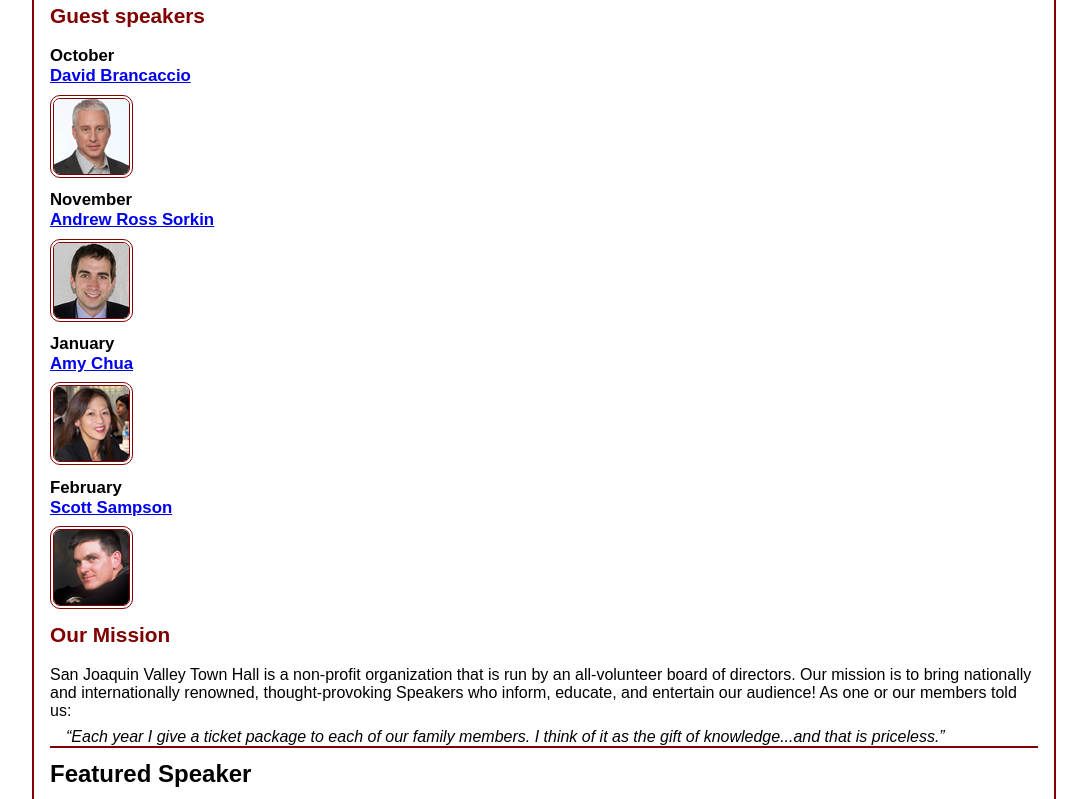
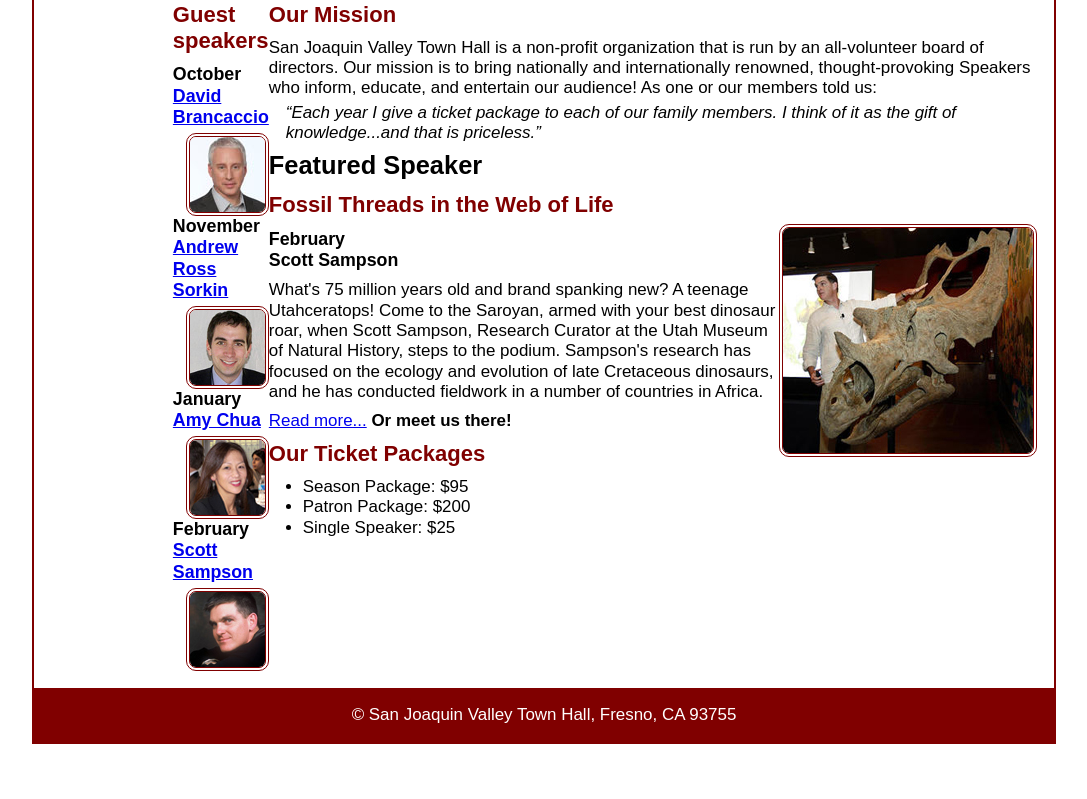
Before and after one commit to or84-cloud/A08, a plain HTML site: page index.html in a window 1280 px wide. Shown: the part 119-918 px from the top of the page, without its empty margins (96-1183 px from the left). After the commit the page ends 863 px from the top, so only its background shows below. Drawn offline with Linux system fonts and the light colour scheme.

Commit message:
Feature: Added flexbox into CSS, need to change the padding for better visibility

```diff
--- a/Styles/main.css
+++ b/Styles/main.css
@@ -14,8 +14,9 @@
 /* default styles */
 body {
 	font-family: Arial, Helvetica, sans-serif;
-    font-size: 100%;
-	width: 80%;
+    font-size: calc(90% + 0.2vw);
+    line-height: 1.2;
+	width: 80%; max-width: 1024px;
 	margin: auto;
 	border: 2px solid var(--accent-color);
 }
@@ -24,7 +25,7 @@
 	color: var(--accent-color);
 }
 h1, h2, h3, p, ul {
-	padding: .5em 0;
+	padding: .25em 0;
 }
 h1 {
 	font-size: 150%;
@@ -57,15 +58,20 @@
 	& img {
 		float: left;
 		margin: .75em 1em;
+
 	}
+    &aside{
+        flex-basis: 25%;
+    }
+    &section{
+        flex-basis: 75%;
+    }
 }
 
 /* the styles for the main content */
 main {
 	padding: 0 1em 1em;
-	& h1 {
-		border-top: 2px solid var(--accent-color);
-		border-bottom: 2px solid var(--accent-color);
+    display: flex;
 	}
 	& blockquote {
 		font-style: italic;
@@ -74,8 +80,9 @@
 	& img {
 		border: 4px double var(--accent-color);
 		border-radius: 10px;
+        float: right;
 	}
-}
+
 
 /* the styles for the footer */
 footer {
@@ -91,3 +98,8 @@
 .large {
 	font-size: 125%;
 }
+
+.features {
+    border-top: 2px solid var(--accent-color);
+    border-bottom: 2px solid var(--accent-color);
+}
--- a/index.html
+++ b/index.html
@@ -46,7 +46,7 @@
 				<p>What's 75 million years old and brand spanking new? A teenage Utahceratops!
 				Come to the Saroyan, armed with your best dinosaur roar, when Scott Sampson, Research
 				Curator at the Utah Museum of Natural History, steps to the podium. Sampson's research
-				has focused on the ecology and evolution of late Cretaceous dinosaurs and he has conducted
+				has focused on the ecology and evolution of late Cretaceous dinosaurs, and he has conducted
 				fieldwork in a number of countries in Africa.</p>
 				<p><a href="Speakers/sampson.html">Read more...</a>&nbsp;<b>Or meet us there!</b></p>
 			</article>
```
